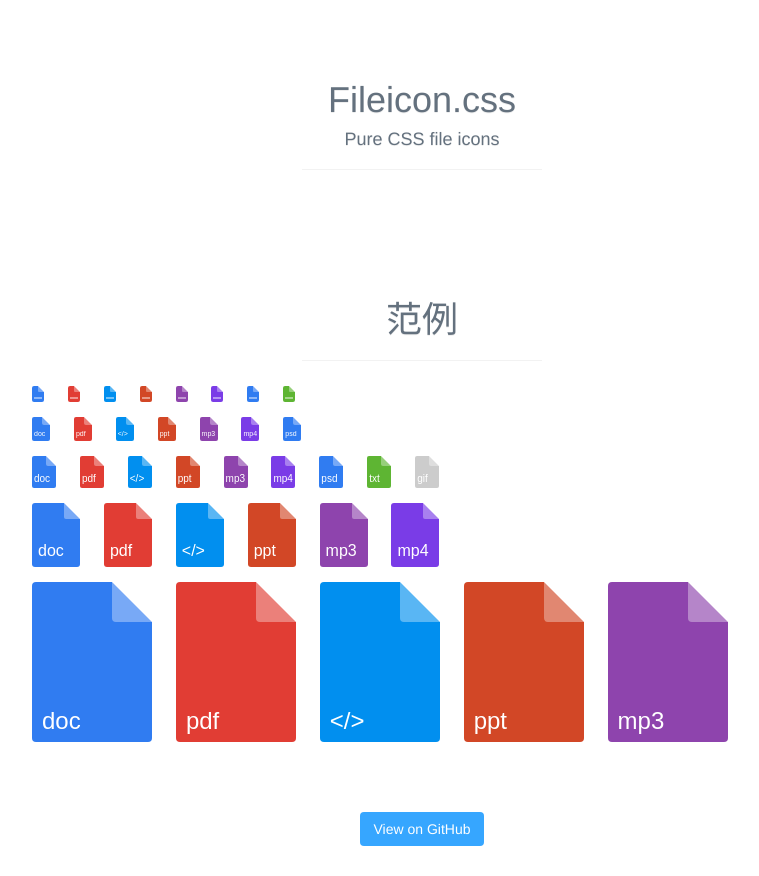
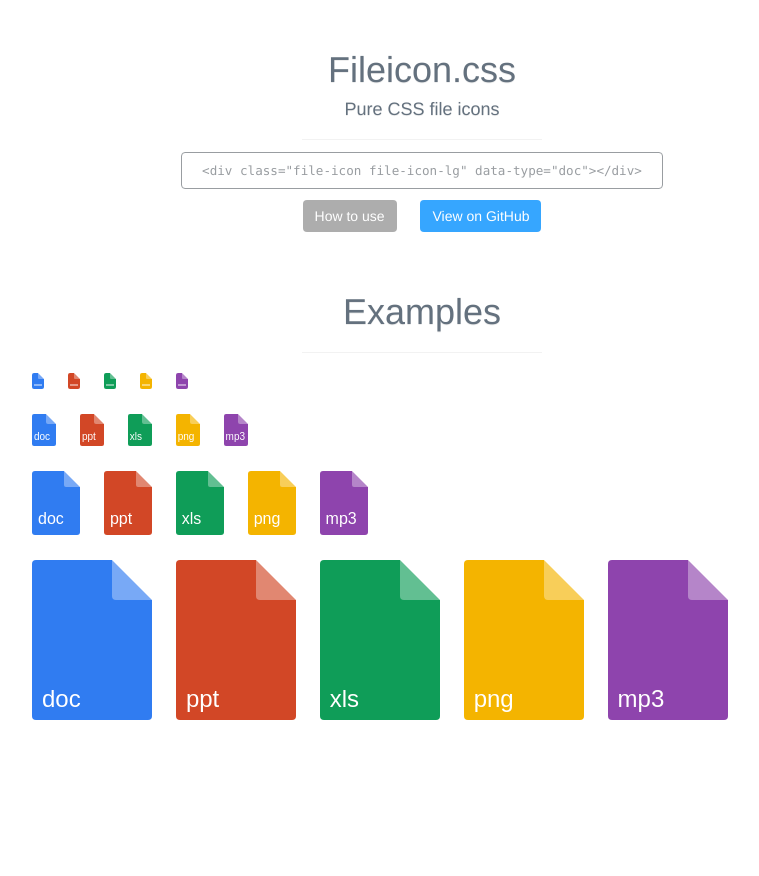
Before and after one commit to picturepan2/fileicon.css, a website: page index.html in a window 1280 px wide. Shown: the whole page, without its empty margins (218-977 px from the left). After the commit the page ends 800 px from the top, so only its background shows below. Drawn offline with nearby package versions, Linux system fonts and the light colour scheme.

Commit message:
首页调整，css 样式调整

```diff
--- a/fileicon.css
+++ b/fileicon.css
@@ -105,16 +105,13 @@
   background: #307CF1;
 }
 .file-icon[data-type^=xls] {
-  background: #38A240;
+  background: #0F9D58;
 }
 .file-icon[data-type^=ppt] {
   background: #D24726;
 }
 .file-icon[data-type=pdf] {
   background: #E13D34;
-}
-.file-icon[data-type=psd] {
-  background: #307CF1;
 }
 .file-icon[data-type=txt] {
   background: #5EB533;
@@ -137,5 +134,5 @@
 .file-icon[data-type=jpeg],
 .file-icon[data-type=gif],
 .file-icon[data-type=png] {
-  background: #CCC;
+  background: #F4B400;
 }
--- a/index.html
+++ b/index.html
@@ -18,7 +18,7 @@
         .wrapper {
             width: 800px;
             margin: 0 auto;
-            padding: 30px 0;
+            padding: 10px 0;
         }
         .wrapper h1,
         .wrapper h4 {
@@ -31,19 +31,38 @@
             width: 240px;
             border-bottom: 1px solid rgba(12,12,12,.05);
             padding: 10px 0;
-            margin: 20px auto;
+            margin: 10px auto;
         }
         .file-icon {
-            margin: 5px 10px;
+            margin: 10px;
             display: inline-block;
         }
+        .btn {
+            border: 0;
+            margin: 0 10px;
+        }
+        .btn-default {
+            color: #FFF;
+            background: #ADADAD;
+        }
+        .btn-default:hover {
+            color: #FFF;
+            background: #969696;
+        }
         .btn-primary {
-            background: #36a6ff;
-            border-color: transparent;
+            background: #36A6FF;
         }
         .btn-primary:hover {
             background: #018FEF;
-            border-color: transparent;
+        }
+        .code-example {
+            margin: 20px 0;
+        }
+        .code-example code {
+            padding: 10px 20px;
+            color: #999DA1;
+            background: #FFF;
+            border: 1px solid #999DA1;
         }
     </style>
 </head>
@@ -54,65 +73,53 @@
                 <h1>Fileicon.css</h1>
                 <h4>Pure CSS file icons</h4>
             </div>
+            <div class="code-example text-center">
+                <code>&lt;div class="file-icon file-icon-lg" data-type="doc"&gt;&lt;/div&gt;</code>
+            </div>
+            <div class="text-center">
+                <a href="https://github.com/picturepan2/fileicon.css" class="btn btn-default">How to use</a>
+                <a href="https://github.com/picturepan2/fileicon.css" class="btn btn-primary">View on GitHub</a>
+            </div>
         </div>
     </div>
     <div class="demo section">
         <div class="wrapper">
             <div class="title">
-                <h1>范例</h1>
+                <h1>Examples</h1>
             </div>
             <div class="icons">
                 <div class="file-icon file-icon-xs" data-type="doc"></div>
-                <div class="file-icon file-icon-xs" data-type="pdf"></div>
-                <div class="file-icon file-icon-xs" data-type="</>"></div>
                 <div class="file-icon file-icon-xs" data-type="ppt"></div>
+                <div class="file-icon file-icon-xs" data-type="xls"></div>
+                <div class="file-icon file-icon-xs" data-type="png"></div>
                 <div class="file-icon file-icon-xs" data-type="mp3"></div>
-                <div class="file-icon file-icon-xs" data-type="mp4"></div>
-                <div class="file-icon file-icon-xs" data-type="psd"></div>
-                <div class="file-icon file-icon-xs" data-type="txt"></div>
-            </div>
-            <div class="icons">
-                <div class="file-icon file-icon-sm" data-type="doc"></div>
-                <div class="file-icon file-icon-sm" data-type="pdf"></div>
-                <div class="file-icon file-icon-sm" data-type="</>"></div>
-                <div class="file-icon file-icon-sm" data-type="ppt"></div>
-                <div class="file-icon file-icon-sm" data-type="mp3"></div>
-                <div class="file-icon file-icon-sm" data-type="mp4"></div>
-                <div class="file-icon file-icon-sm" data-type="psd"></div>
             </div>
             <div class="icons">
                 <div class="file-icon" data-type="doc"></div>
-                <div class="file-icon" data-type="pdf"></div>
-                <div class="file-icon" data-type="</>"></div>
                 <div class="file-icon" data-type="ppt"></div>
+                <div class="file-icon" data-type="xls"></div>
+                <div class="file-icon" data-type="png"></div>
                 <div class="file-icon" data-type="mp3"></div>
-                <div class="file-icon" data-type="mp4"></div>
-                <div class="file-icon" data-type="psd"></div>
-                <div class="file-icon" data-type="txt"></div>
-                <div class="file-icon" data-type="gif"></div>
             </div>
             <div class="icons">
                 <div class="file-icon file-icon-lg" data-type="doc"></div>
-                <div class="file-icon file-icon-lg" data-type="pdf"></div>
-                <div class="file-icon file-icon-lg" data-type="</>"></div>
                 <div class="file-icon file-icon-lg" data-type="ppt"></div>
+                <div class="file-icon file-icon-lg" data-type="xls"></div>
+                <div class="file-icon file-icon-lg" data-type="png"></div>
                 <div class="file-icon file-icon-lg" data-type="mp3"></div>
-                <div class="file-icon file-icon-lg" data-type="mp4"></div>
             </div>
             <div class="icons">
                 <div class="file-icon file-icon-xl" data-type="doc"></div>
-                <div class="file-icon file-icon-xl" data-type="pdf"></div>
-                <div class="file-icon file-icon-xl" data-type="</>"></div>
                 <div class="file-icon file-icon-xl" data-type="ppt"></div>
+                <div class="file-icon file-icon-xl" data-type="xls"></div>
+                <div class="file-icon file-icon-xl" data-type="png"></div>
                 <div class="file-icon file-icon-xl" data-type="mp3"></div>
             </div>
         </div>
     </div>
     <div class="button section">
         <div class="wrapper">
-            <div class="text-center">
-                <a href="https://github.com/picturepan2/fileicon.css" class="btn btn-primary">View on GitHub</a>
-            </div>
+
         </div>
     </div>
 </body>
```
